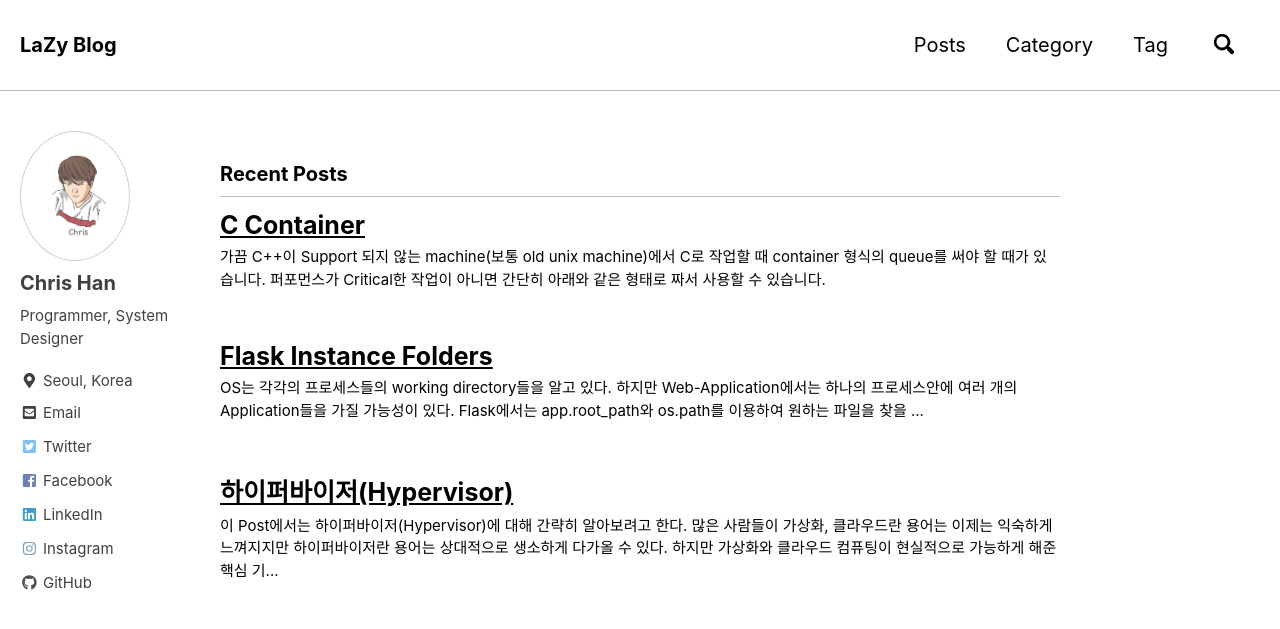
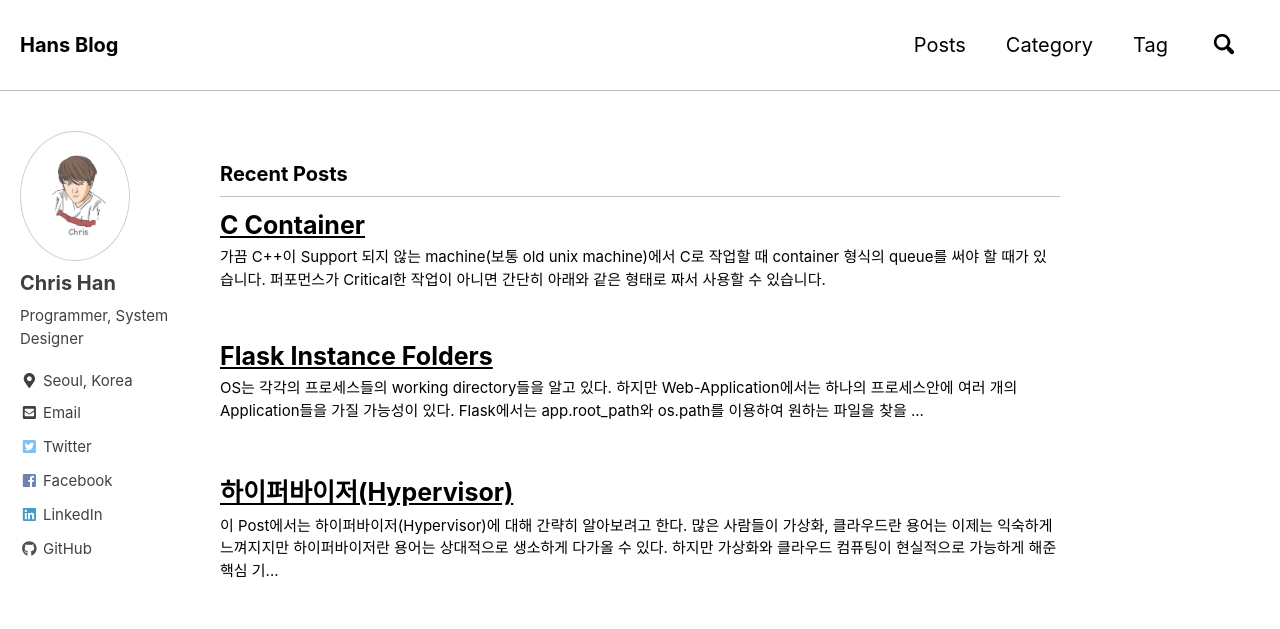
Before and after one commit to chriskr7/chriskr7.github.io, a Jekyll site: the page built from index.html, in a window 1280 px wide and 900 px high. Shown: the top 629 px of the window. Built offline with Jekyll 4.4.1, drawn with Linux system fonts in a browser that asks for light colours; nearby versions of some CDN libraries; the list of posts is cut into pages by our own code; some of the changed lines change nothing that is shown.

Commit message:
modified

```diff
--- a/_config.yml
+++ b/_config.yml
@@ -16,7 +16,7 @@ minimal_mistakes_skin    : "contrast" # "air", "aqua", "contrast", "dark", "dirt
 
 # Site Settings
 locale                   : "en-US"
-title                    : "LaZy Blog"
+title                    : "Hans Blog"
 title_separator          : "-"
 name                     : "HansDev, Inc"
 description              : "LaZy Blog"
@@ -104,7 +104,7 @@ author:
   avatar           : "/assets/images/chris.jpeg"
   bio              : "Programmer, System Designer"
   location         : "Seoul, Korea"
-  email            : "chriskr7@gmail.com"
+  email            : "hansdev.kr@gmail.com"
   uri              :
   home             : # null (default), "absolute or relative url to link to author home"
   bitbucket        :
@@ -117,7 +117,7 @@ author:
   gitlab           :
   google_plus      :
   keybase          :
-  instagram        : "chris.han.kr"
+  instagram        :
   lastfm           :
   linkedin         : "chris-han-30770876"
   pinterest        :
```
